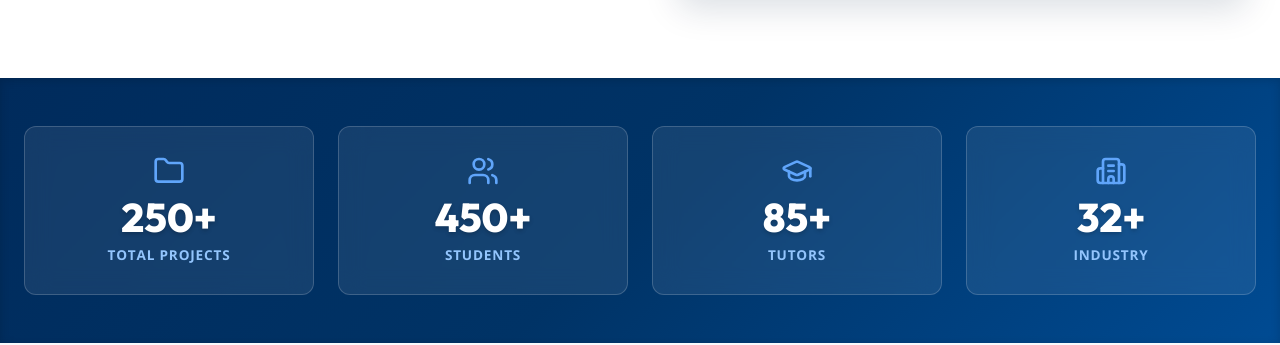
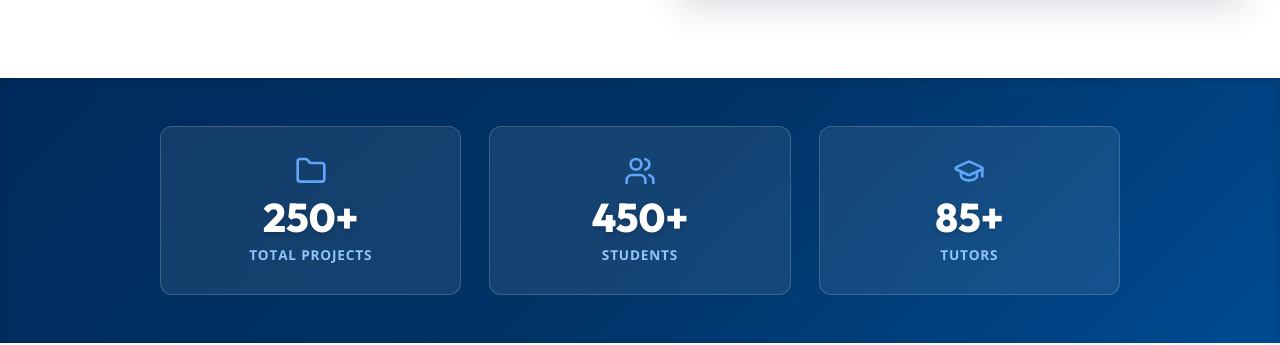
Before and after one commit to FTRBR145/SV-IPB-HW-PKL-Project-Showcase, a React (Vite) app: page / in a window 1280 px wide. Shown: the part 1123-1468 px from the top of the page. Built offline with nearby package versions, Linux system fonts and the light colour scheme.

Commit message:
Remove Industry stat item from StatsBar component

```diff
--- a/src/components/StatsBar.jsx
+++ b/src/components/StatsBar.jsx
@@ -1,12 +1,11 @@
 import React from 'react';
-import { Folder, Users, GraduationCap, Building2 } from 'lucide-react';
+import { Folder, Users, GraduationCap } from 'lucide-react';
 
 export default function StatsBar() {
   const stats = [
     { icon: Folder, value: "250+", label: "Total Projects" },
     { icon: Users, value: "450+", label: "Students" },
-    { icon: GraduationCap, value: "85+", label: "Tutors" },
-    { icon: Building2, value: "32+", label: "Industry" }
+    { icon: GraduationCap, value: "85+", label: "Tutors" }
   ];
 
   return (
--- a/src/index.css
+++ b/src/index.css
@@ -462,8 +462,10 @@ body {
 
 .stats-grid {
   display: grid;
-  grid-template-columns: repeat(4, 1fr);
-  gap: 1.5rem;
+  grid-template-columns: repeat(3, 1fr);
+  gap: 1.75rem;
+  max-width: 960px;
+  margin: 0 auto;
 }
 
 .stat-card {
```
Also changed, not shown: 1 other file (tests, documents, lock files or other folders).
